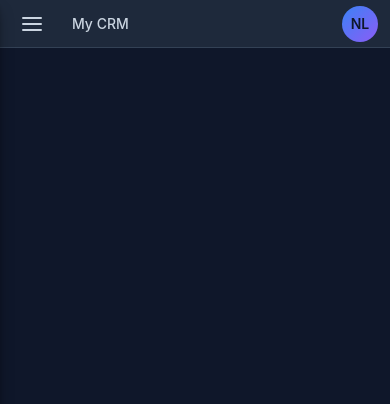
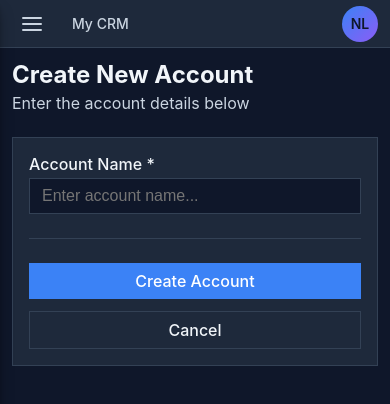
Before and after one commit to NLstn/my-crm, a React (Vite) app in the folder frontend/: page /accounts/create in a window 390 px wide. Shown: the top 404 px of the page. Built offline with nearby package versions, Linux system fonts and the light colour scheme.

Commit message:
feat: Add Create Account workcenter with form validation and navigation

```diff
--- a/frontend/src/App.tsx
+++ b/frontend/src/App.tsx
@@ -1,8 +1,10 @@
+import { useState } from 'react';
 import { BrowserRouter, Routes, Route, useNavigate } from 'react-router-dom';
 import { Layout } from './components/Layout/Layout';
 import { Dashboard } from './pages/Dashboard';
-import { SearchAccounts, DisplayAccount } from './workcenters/accounts';
+import { SearchAccounts, DisplayAccount, CreateAccount } from './workcenters/accounts';
 import { sampleAccounts, sampleContacts, sampleTickets } from './pages/Dashboard';
+import type { Account } from './pages/Dashboard';
 import './App.css';
 
 // Re-export types for use in other parts of the app
@@ -10,6 +12,7 @@ export type { Account, Contact, Ticket } from './pages/Dashboard';
 
 function AppContent() {
   const navigate = useNavigate();
+  const [accounts, setAccounts] = useState<Account[]>(sampleAccounts);
 
   const handleBackToDashboard = () => {
     navigate('/');
@@ -19,6 +22,21 @@ function AppContent() {
     navigate(workCenter.path);
   };
 
+  const handleCreateAccount = (name: string): number => {
+    // Generate a new ID (max existing ID + 1)
+    const maxId = accounts.reduce((max, acc) => Math.max(max, acc.id), 0);
+    const newId = maxId + 1;
+
+    const newAccount: Account = {
+      id: newId,
+      name,
+      industry: '', // Default empty industry for now
+    };
+
+    setAccounts([...accounts, newAccount]);
+    return newId;
+  };
+
   return (
     <Layout
       onBackToDashboard={handleBackToDashboard}
@@ -26,10 +44,11 @@ function AppContent() {
     >
       <Routes>
         <Route path="/" element={<Dashboard />} />
-        <Route path="/accounts/search" element={<SearchAccounts accounts={sampleAccounts} />} />
+        <Route path="/accounts/search" element={<SearchAccounts accounts={accounts} />} />
+        <Route path="/accounts/create" element={<CreateAccount onCreateAccount={handleCreateAccount} />} />
         <Route path="/account/:id" element={
           <DisplayAccount
-            accounts={sampleAccounts}
+            accounts={accounts}
             contacts={sampleContacts}
             tickets={sampleTickets}
           />
--- a/frontend/src/components/Layout/Layout.tsx
+++ b/frontend/src/components/Layout/Layout.tsx
@@ -19,6 +19,7 @@ const defaultWorkCenters: WorkCenter[] = [
     defaultPath: '/accounts/search',
     subItems: [
       { id: 'accounts-search', name: 'Search Accounts', path: '/accounts/search' },
+      { id: 'accounts-create', name: 'Create Account', path: '/accounts/create' },
     ]
   },
   { id: 'contacts', name: 'Contacts', icon: '📇', path: '/contacts' },
--- /dev/null
+++ b/frontend/src/workcenters/accounts/create/CreateAccount.css
@@ -0,0 +1,142 @@
+.create-account {
+  padding: var(--spacing-lg);
+  max-width: 800px;
+  margin: 0 auto;
+}
+
+.create-account__header {
+  margin-bottom: var(--spacing-xl);
+}
+
+.create-account__title {
+  font-size: var(--font-size-2xl);
+  font-weight: var(--font-weight-bold);
+  color: var(--color-text-primary);
+  margin: 0 0 var(--spacing-xs) 0;
+}
+
+.create-account__subtitle {
+  font-size: var(--font-size-md);
+  color: var(--color-text-secondary);
+  margin: 0;
+}
+
+.create-account__form {
+  background: var(--color-surface);
+  border: 1px solid var(--color-border);
+  border-radius: var(--border-radius-lg);
+  padding: var(--spacing-xl);
+}
+
+.create-account__form-group {
+  margin-bottom: var(--spacing-xl);
+}
+
+.create-account__label {
+  display: block;
+  font-size: var(--font-size-md);
+  font-weight: var(--font-weight-medium);
+  color: var(--color-text-primary);
+  margin-bottom: var(--spacing-xs);
+}
+
+.create-account__required {
+  color: var(--color-error);
+}
+
+.create-account__input {
+  width: 100%;
+  padding: var(--spacing-sm) var(--spacing-md);
+  font-size: var(--font-size-md);
+  color: var(--color-text-primary);
+  background: var(--color-background);
+  border: 1px solid var(--color-border);
+  border-radius: var(--border-radius-md);
+  transition: all 0.2s ease;
+}
+
+.create-account__input:focus {
+  outline: none;
+  border-color: var(--color-primary);
+  box-shadow: 0 0 0 3px var(--color-primary-alpha);
+}
+
+.create-account__input--error {
+  border-color: var(--color-error);
+}
+
+.create-account__input--error:focus {
+  border-color: var(--color-error);
+  box-shadow: 0 0 0 3px rgba(239, 68, 68, 0.1);
+}
+
+.create-account__error-message {
+  display: block;
+  margin-top: var(--spacing-xs);
+  font-size: var(--font-size-sm);
+  color: var(--color-error);
+}
+
+.create-account__actions {
+  display: flex;
+  gap: var(--spacing-md);
+  justify-content: flex-end;
+  margin-top: var(--spacing-xl);
+  padding-top: var(--spacing-xl);
+  border-top: 1px solid var(--color-border);
+}
+
+.create-account__button {
+  padding: var(--spacing-sm) var(--spacing-lg);
+  font-size: var(--font-size-md);
+  font-weight: var(--font-weight-medium);
+  border: none;
+  border-radius: var(--border-radius-md);
+  cursor: pointer;
+  transition: all 0.2s ease;
+}
+
+.create-account__button--primary {
+  background: var(--color-primary);
+  color: white;
+}
+
+.create-account__button--primary:hover {
+  background: var(--color-primary-hover);
+}
+
+.create-account__button--primary:active {
+  transform: translateY(1px);
+}
+
+.create-account__button--secondary {
+  background: var(--color-surface);
+  color: var(--color-text-primary);
+  border: 1px solid var(--color-border);
+}
+
+.create-account__button--secondary:hover {
+  background: var(--color-background);
+}
+
+.create-account__button--secondary:active {
+  transform: translateY(1px);
+}
+
+@media (max-width: 768px) {
+  .create-account {
+    padding: var(--spacing-md);
+  }
+
+  .create-account__form {
+    padding: var(--spacing-lg);
+  }
+
+  .create-account__actions {
+    flex-direction: column-reverse;
+  }
+
+  .create-account__button {
+    width: 100%;
+  }
+}
--- /dev/null
+++ b/frontend/src/workcenters/accounts/create/CreateAccount.tsx
@@ -0,0 +1,87 @@
+import { FC, FormEvent, useState } from 'react';
+import { useNavigate } from 'react-router-dom';
+import './CreateAccount.css';
+
+export interface CreateAccountProps {
+  onCreateAccount: (name: string) => number;
+}
+
+export const CreateAccount: FC<CreateAccountProps> = ({ onCreateAccount }) => {
+  const [name, setName] = useState('');
+  const [error, setError] = useState('');
+  const navigate = useNavigate();
+
+  const handleSubmit = (e: FormEvent) => {
+    e.preventDefault();
+
+    // Validate that name is not empty
+    if (!name.trim()) {
+      setError('Account name is required');
+      return;
+    }
+
+    // Clear any previous errors
+    setError('');
+
+    // Create the account and get the new ID
+    const newAccountId = onCreateAccount(name.trim());
+
+    // Navigate to the display account workcenter
+    navigate(`/account/${newAccountId}`);
+  };
+
+  const handleCancel = () => {
+    navigate('/accounts/search');
+  };
+
+  return (
+    <div className="create-account">
+      <div className="create-account__header">
+        <h1 className="create-account__title">Create New Account</h1>
+        <p className="create-account__subtitle">
+          Enter the account details below
+        </p>
+      </div>
+
+      <form className="create-account__form" onSubmit={handleSubmit}>
+        <div className="create-account__form-group">
+          <label htmlFor="account-name" className="create-account__label">
+            Account Name <span className="create-account__required">*</span>
+          </label>
+          <input
+            id="account-name"
+            type="text"
+            className={`create-account__input ${error ? 'create-account__input--error' : ''}`}
+            placeholder="Enter account name..."
+            value={name}
+            onChange={(e) => {
+              setName(e.target.value);
+              if (error) setError('');
+            }}
+          />
+          {error && (
+            <span className="create-account__error-message" role="alert">
+              {error}
+            </span>
+          )}
+        </div>
+
+        <div className="create-account__actions">
+          <button
+            type="button"
+            className="create-account__button create-account__button--secondary"
+            onClick={handleCancel}
+          >
+            Cancel
+          </button>
+          <button
+            type="submit"
+            className="create-account__button create-account__button--primary"
+          >
+            Create Account
+          </button>
+        </div>
+      </form>
+    </div>
+  );
+};
--- /dev/null
+++ b/frontend/src/workcenters/accounts/create/index.ts
@@ -0,0 +1,2 @@
+export { CreateAccount } from './CreateAccount';
+export type { CreateAccountProps } from './CreateAccount';
--- a/frontend/src/workcenters/accounts/index.ts
+++ b/frontend/src/workcenters/accounts/index.ts
@@ -2,3 +2,5 @@ export { SearchAccounts } from './search';
 export type { SearchAccountsProps, Account } from './search';
 export { DisplayAccount } from './display';
 export type { DisplayAccountProps, Contact, Ticket } from './display';
+export { CreateAccount } from './create';
+export type { CreateAccountProps } from './create';
--- a/frontend/src/workcenters/accounts/search/SearchAccounts.css
+++ b/frontend/src/workcenters/accounts/search/SearchAccounts.css
@@ -16,6 +16,13 @@
   gap: var(--spacing-sm);
 }
 
+.search-accounts__header-content {
+  display: flex;
+  justify-content: space-between;
+  align-items: flex-start;
+  gap: var(--spacing-lg);
+}
+
 .search-accounts__title {
   font-size: var(--font-size-3xl);
   font-weight: var(--font-weight-bold);
@@ -27,6 +34,28 @@
   font-size: var(--font-size-base);
   color: var(--color-text-secondary);
   margin: 0;
+}
+
+.search-accounts__create-button {
+  padding: var(--spacing-sm) var(--spacing-lg);
+  background: var(--color-primary);
+  color: white;
+  border: none;
+  border-radius: var(--radius-md);
+  font-size: var(--font-size-base);
+  font-weight: var(--font-weight-medium);
+  cursor: pointer;
+  transition: all var(--transition-base);
+  white-space: nowrap;
+}
+
+.search-accounts__create-button:hover {
+  background: var(--color-primary-hover);
+  box-shadow: var(--shadow-sm);
+}
+
+.search-accounts__create-button:active {
+  transform: translateY(1px);
 }
 
 /* Filters */
@@ -217,6 +246,15 @@
     gap: var(--spacing-xl);
   }
 
+  .search-accounts__header-content {
+    flex-direction: column;
+    align-items: stretch;
+  }
+
+  .search-accounts__create-button {
+    width: 100%;
+  }
+
   .search-accounts__title {
     font-size: var(--font-size-2xl);
   }
--- a/frontend/src/workcenters/accounts/search/SearchAccounts.tsx
+++ b/frontend/src/workcenters/accounts/search/SearchAccounts.tsx
@@ -30,10 +30,21 @@ export const SearchAccounts: FC<SearchAccountsProps> = ({ accounts }) => {
   return (
     <div className="search-accounts">
       <div className="search-accounts__header">
-        <h1 className="search-accounts__title">Search Accounts</h1>
-        <p className="search-accounts__subtitle">
-          Find accounts by name
-        </p>
+        <div className="search-accounts__header-content">
+          <div>
+            <h1 className="search-accounts__title">Search Accounts</h1>
+            <p className="search-accounts__subtitle">
+              Find accounts by name
+            </p>
+          </div>
+          <button
+            type="button"
+            className="search-accounts__create-button"
+            onClick={() => navigate('/accounts/create')}
+          >
+            Create New Account
+          </button>
+        </div>
       </div>
 
       <div className="search-accounts__filters">
```
Also changed, not shown: frontend/src/workcenters/accounts/create/README.md (added), 1 other file (tests, documents, lock files or other folders).
